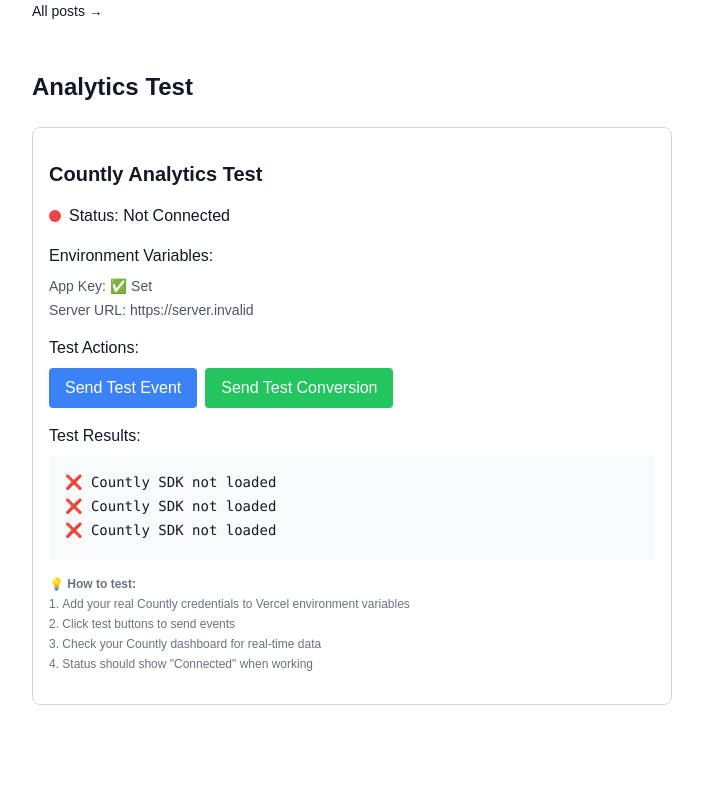
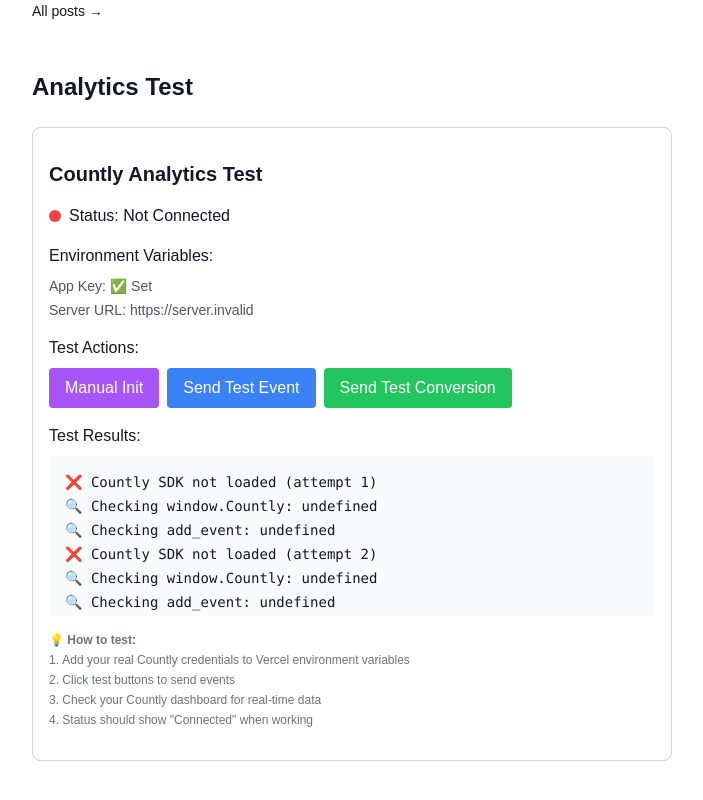
Before and after one commit to Ricky-the-Hutt/Code-Vibing-website-Cursor, a Next.js app: page / in a window 1280 px wide. Shown: the part 492-1292 px from the top of the page, without its empty margins (288-991 px from the left). Built offline with nearby package versions, Linux system fonts and the light colour scheme; no server answers.

Commit message:
Add better Countly debugging and manual initialization test

```diff
--- a/components/CountlyTest.tsx
+++ b/components/CountlyTest.tsx
@@ -8,39 +8,92 @@
   const [testResults, setTestResults] = useState<string[]>([]);
 
   useEffect(() => {
+    let checkCount = 0;
+
     // Check if Countly is loaded
     const checkCountly = () => {
-      if (typeof window !== 'undefined' && typeof window.Countly !== 'undefined') {
+      checkCount++;
+      const isLoaded = typeof window !== 'undefined' &&
+                      typeof window.Countly !== 'undefined' &&
+                      window.Countly &&
+                      typeof window.Countly.add_event === 'function';
+
+      if (isLoaded) {
         setIsCountlyLoaded(true);
-        setTestResults(prev => [...prev, '✅ Countly SDK loaded successfully']);
+        setTestResults(prev => [...prev, `✅ Countly SDK loaded successfully (attempt ${checkCount})`]);
+        setTestResults(prev => [...prev, `ℹ️ Server URL: ${process.env.NEXT_PUBLIC_COUNTLY_SERVER_URL}`]);
+        setTestResults(prev => [...prev, `ℹ️ App Key: ${process.env.NEXT_PUBLIC_COUNTLY_APP_KEY ? 'Set' : 'Not set'}`]);
       } else {
         setIsCountlyLoaded(false);
-        setTestResults(prev => [...prev, '❌ Countly SDK not loaded']);
+        setTestResults(prev => [...prev, `❌ Countly SDK not loaded (attempt ${checkCount})`]);
+        setTestResults(prev => [...prev, `🔍 Checking window.Countly: ${typeof window.Countly}`]);
+        setTestResults(prev => [...prev, `🔍 Checking add_event: ${typeof window.Countly?.add_event}`]);
       }
     };
 
-    // Check immediately and after delays
+    // Check multiple times with increasing delays
     checkCountly();
-    const timer1 = setTimeout(checkCountly, 2000);
-    const timer2 = setTimeout(checkCountly, 5000);
+    const timers = [
+      setTimeout(checkCountly, 1000),
+      setTimeout(checkCountly, 3000),
+      setTimeout(checkCountly, 6000),
+      setTimeout(checkCountly, 10000)
+    ];
 
     return () => {
-      clearTimeout(timer1);
-      clearTimeout(timer2);
+      timers.forEach(clearTimeout);
     };
   }, []);
 
   const testEvent = () => {
+    try {
       trackEvent('test_event', {
         test_type: 'countly_integration',
-      timestamp: new Date().toISOString()
+        timestamp: new Date().toISOString(),
+        page: window.location.pathname
       });
       setTestResults(prev => [...prev, '📤 Test event sent']);
+    } catch (error) {
+      setTestResults(prev => [...prev, `❌ Event error: ${error.message}`]);
+    }
   };
 
   const testConversion = () => {
+    try {
       trackConversion('test_conversion', 1);
       setTestResults(prev => [...prev, '🎯 Test conversion sent']);
+    } catch (error) {
+      setTestResults(prev => [...prev, `❌ Conversion error: ${error.message}`]);
+    }
+  };
+
+  const manualInit = () => {
+    try {
+      if (typeof window.Countly !== 'undefined') {
+        const appKey = process.env.NEXT_PUBLIC_COUNTLY_APP_KEY;
+        const serverUrl = process.env.NEXT_PUBLIC_COUNTLY_SERVER_URL;
+
+        window.Countly.init({
+          app_key: appKey,
+          url: serverUrl,
+          debug: true
+        });
+
+        setTestResults(prev => [...prev, '🔧 Manual initialization attempted']);
+        setTimeout(() => {
+          if (window.Countly && typeof window.Countly.add_event === 'function') {
+            setTestResults(prev => [...prev, '✅ Manual initialization successful']);
+            setIsCountlyLoaded(true);
+          } else {
+            setTestResults(prev => [...prev, '❌ Manual initialization failed']);
+          }
+        }, 1000);
+      } else {
+        setTestResults(prev => [...prev, '❌ Countly object not available for manual init']);
+      }
+    } catch (error) {
+      setTestResults(prev => [...prev, `❌ Manual init error: ${error.message}`]);
+    }
   };
 
   return (
@@ -66,7 +119,13 @@
 
       <div className="mb-4">
         <h3 className="font-medium mb-2">Test Actions:</h3>
-        <div className="flex gap-2 mb-4">
+        <div className="flex gap-2 mb-4 flex-wrap">
+          <button
+            onClick={manualInit}
+            className="px-4 py-2 bg-purple-500 text-white rounded hover:bg-purple-600"
+          >
+            Manual Init
+          </button>
           <button
             onClick={testEvent}
             className="px-4 py-2 bg-blue-500 text-white rounded hover:bg-blue-600"
--- a/components/GoogleAnalytics.tsx
+++ b/components/GoogleAnalytics.tsx
@@ -17,16 +17,21 @@
   useEffect(() => {
     if (!COUNTLY_APP_KEY) return;
 
-    // Load Countly SDK from the server
+    // Load Countly SDK - try multiple sources
+    const loadCountlySDK = () => {
+      // First try the official Countly CDN
       const script = document.createElement('script');
-    script.src = `${COUNTLY_SERVER_URL}/sdk/web/countly.min.js`;
+      script.src = 'https://cdn.jsdelivr.net/npm/countly-sdk-web@latest/lib/countly.min.js';
       script.async = true;
+
       script.onload = () => {
         if (typeof window.Countly !== 'undefined') {
+          try {
             window.Countly.init({
               app_key: COUNTLY_APP_KEY,
               url: COUNTLY_SERVER_URL,
-          debug: process.env.NODE_ENV === 'development'
+              debug: process.env.NODE_ENV === 'development',
+              app_version: '1.0.0'
             });
 
             // Track initial page view
@@ -34,9 +39,24 @@
 
             // Track sessions
             window.Countly.track_sessions();
+
+            console.log('Countly initialized successfully');
+          } catch (error) {
+            console.error('Countly initialization error:', error);
+          }
+        } else {
+          console.warn('Countly object not available after script load');
         }
       };
+
+      script.onerror = () => {
+        console.error('Failed to load Countly SDK from CDN');
+      };
+
       document.head.appendChild(script);
+    };
+
+    loadCountlySDK();
 
     // Track page views on route change
     const handleRouteChange = (url: string) => {
```
Lines whose indentation alone changed are shown as unchanged.
